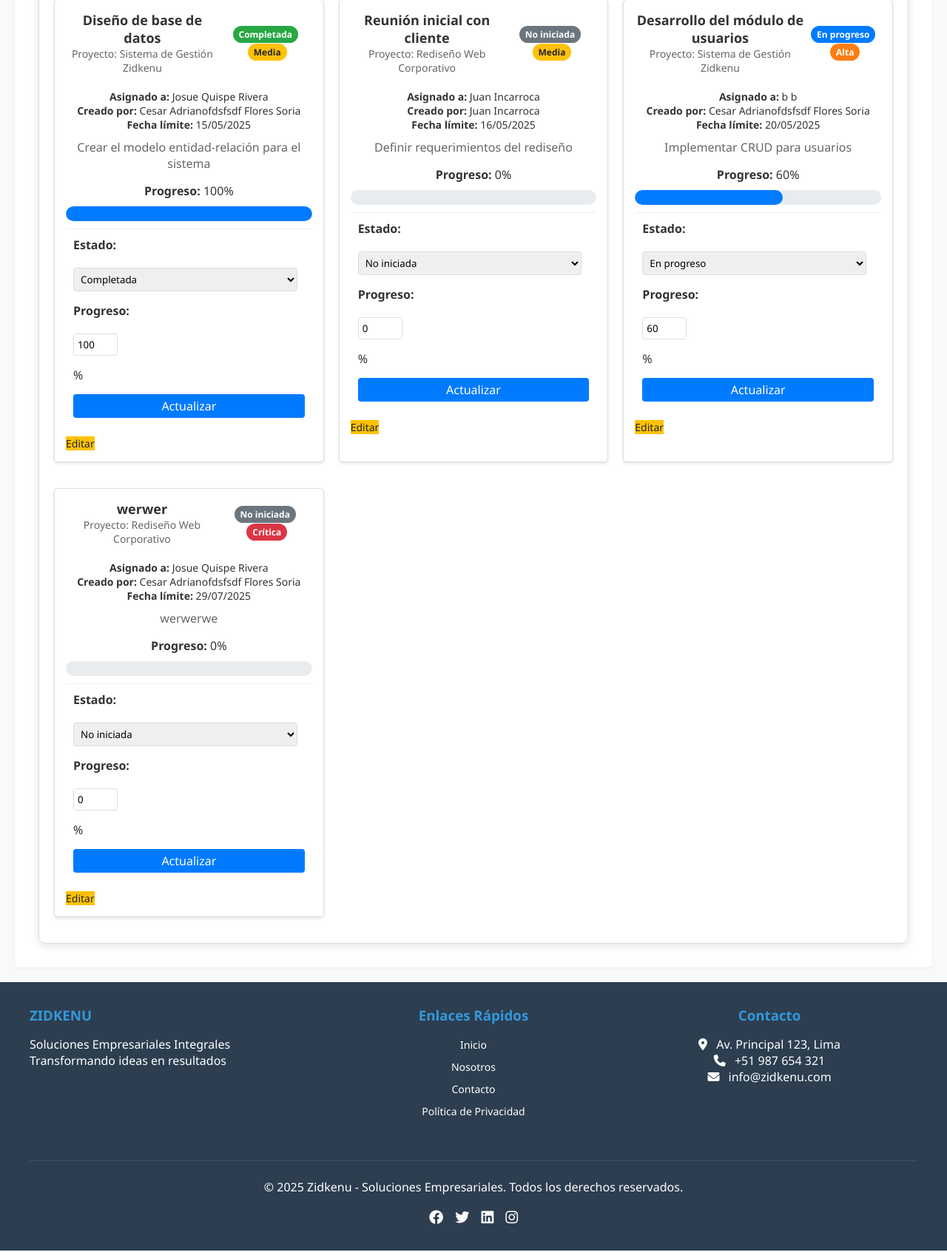
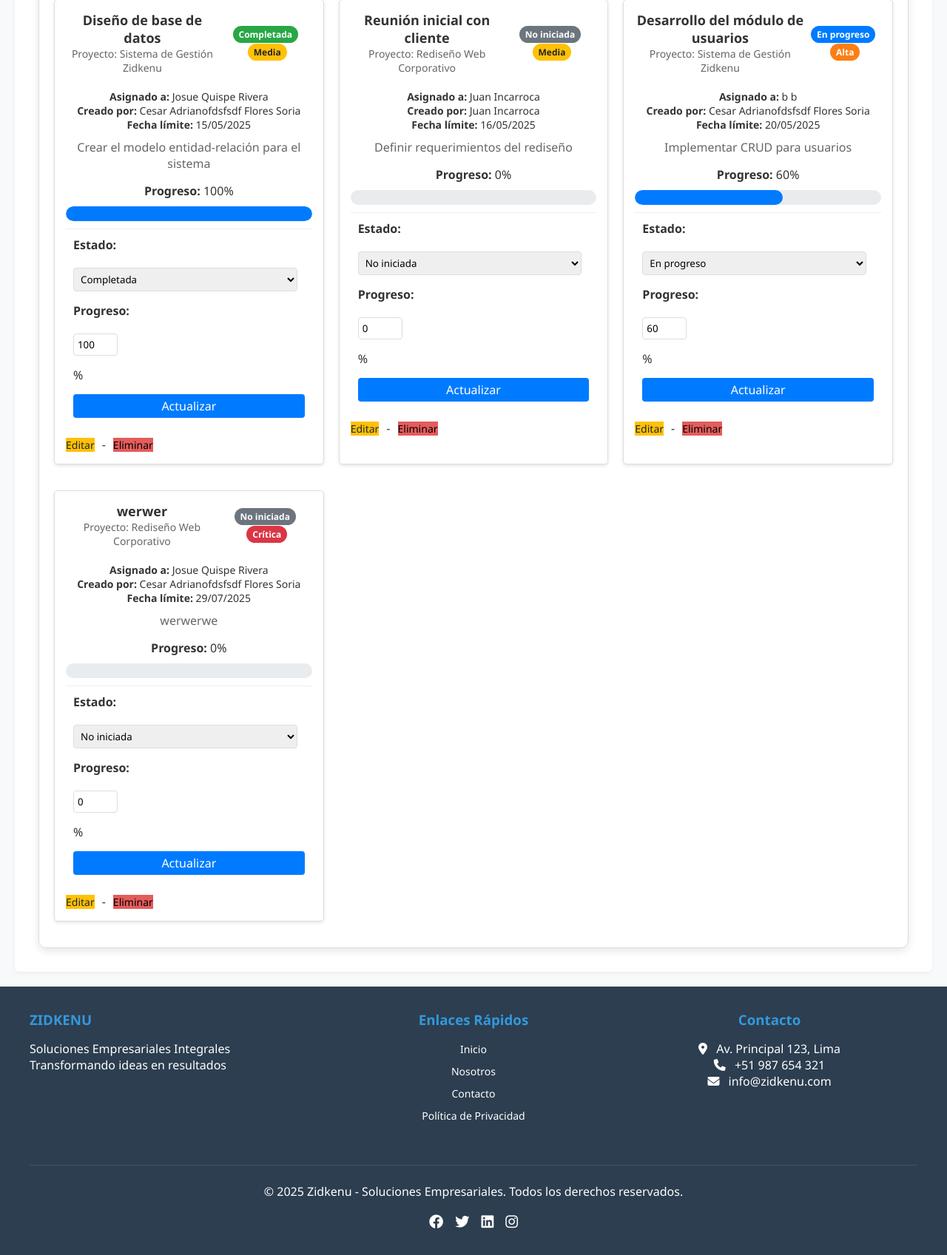
Before and after one commit to 23wargio/ADS-II-GRUPAL, a PHP site: page /pantallas/tasks.php in a window 1280 px wide. Shown: the part 561-2258 px from the top of the page at 74% size. Run offline with PHP 8.4, Linux system fonts and the light colour scheme; a user stored in the database is signed in; data comes from the database, SQL or seed files in the repository.

Commit message:
Implementacion de Eliminar Tarea

```diff
--- a/css/style.css
+++ b/css/style.css
@@ -5,7 +5,7 @@
     --light-color: #ecf0f1;
     --dark-color: #2c3e50;
     --text-color: #333;
-    --border-radius: 6px;
+    --border-radius: 6px;;
 }
 body {
     font-family: Arial, sans-serif;
@@ -727,6 +727,11 @@ h1 {
     color: #212529;
 }
 
+.delete-btn {
+    background-color: #e45c5c;
+    color: #000000;
+}
+
 .update-status-form {
     margin-top: 10px;
     padding: 10px;
--- a/pantallas/tasks.php
+++ b/pantallas/tasks.php
@@ -250,8 +250,16 @@ if ($_SERVER['REQUEST_METHOD'] === 'POST' && isset($_POST['update_task'])) {
                     <?php endif; ?>
 
                     <?php if ($userRole === 'admin' || $task['created_by'] == $userId): ?>
-                        <div class="task-actions">
+                        <div class="task-actions" style="display: flex; gap: 10px; align-items: center;">
                             <a href="edit_task.php?id=<?= $task['id'] ?>" class="edit-btn" style="text-decoration: none; display: inline-block;">Editar</a>
+                            - <?php if ($userRole === 'admin' || $userRole === 'manager'): ?>
+                                <a href="eliminar_task.php?id=<?= $task['id'] ?>"
+                                class="delete-btn"
+                                style="text-decoration: none; display: inline-block;"
+                                onclick="return confirm('¿Estás seguro de que quieres eliminar esta tarea?');">
+                                Eliminar
+                                </a>
+                            <?php endif; ?>
                         </div>
                     <?php endif; ?>
                 </div>
```
Also changed, not shown: pantallas/eliminar_task.php (added, +54 -0 lines).
